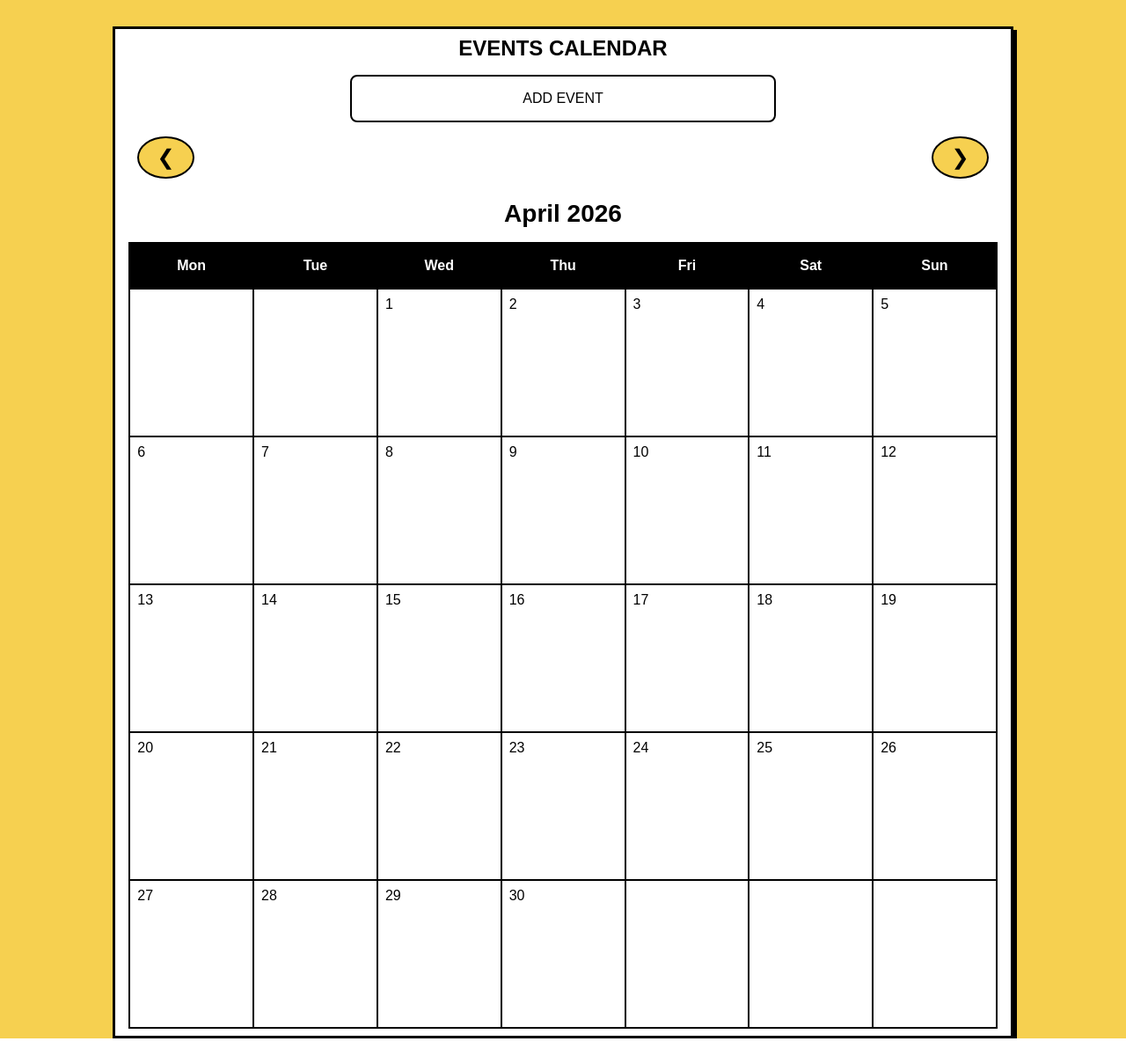
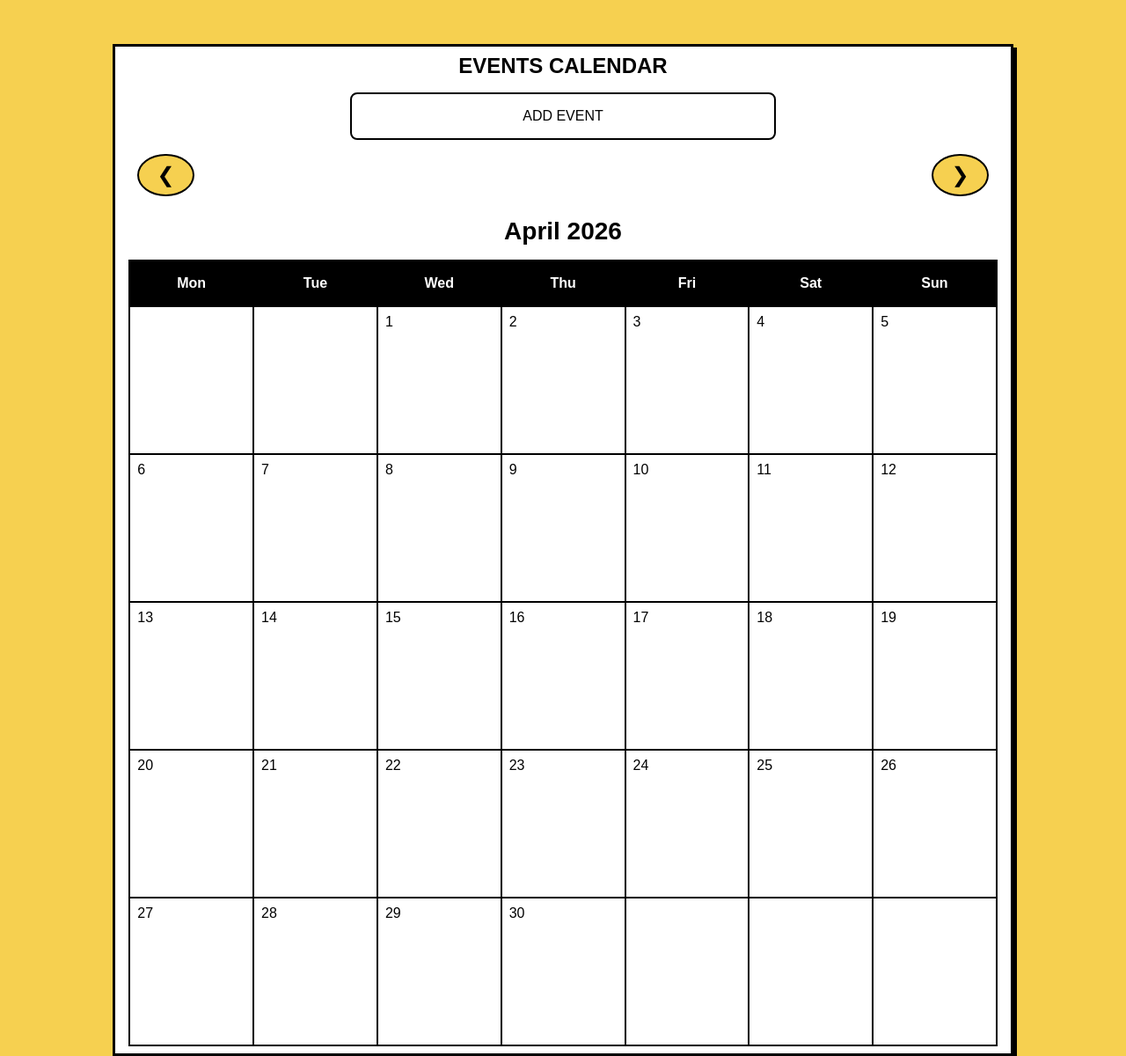
Before and after one commit to CatherineP37/Django-events-calendar, a Django app: page / in a window 1280 px wide. Shown: the whole page at 88% size. Run offline with Django 5.2, Linux system fonts and the light colour scheme; data that the repository does not hold is empty.

Commit message:
Edit margin of calendar container for larger screens

```diff
--- a/events_calendar/static/style.css
+++ b/events_calendar/static/style.css
@@ -380,6 +380,7 @@ main {
     /* Calendar container */
 
     .calendar-container {
+        margin: 50px auto 0 auto;
         width: 95%;
         box-shadow: 4px 4px 0 0 hsl(0, 0%, 0%);
     }
```
